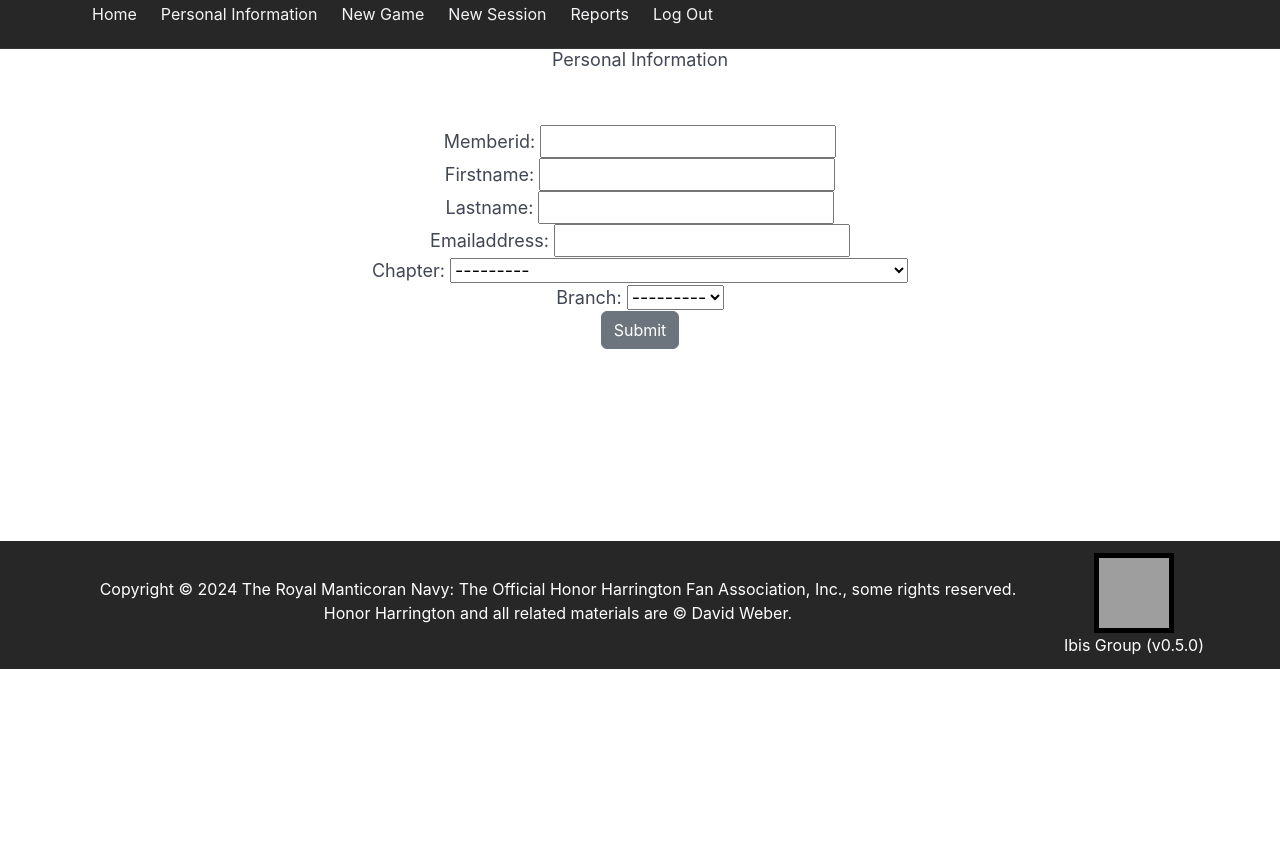
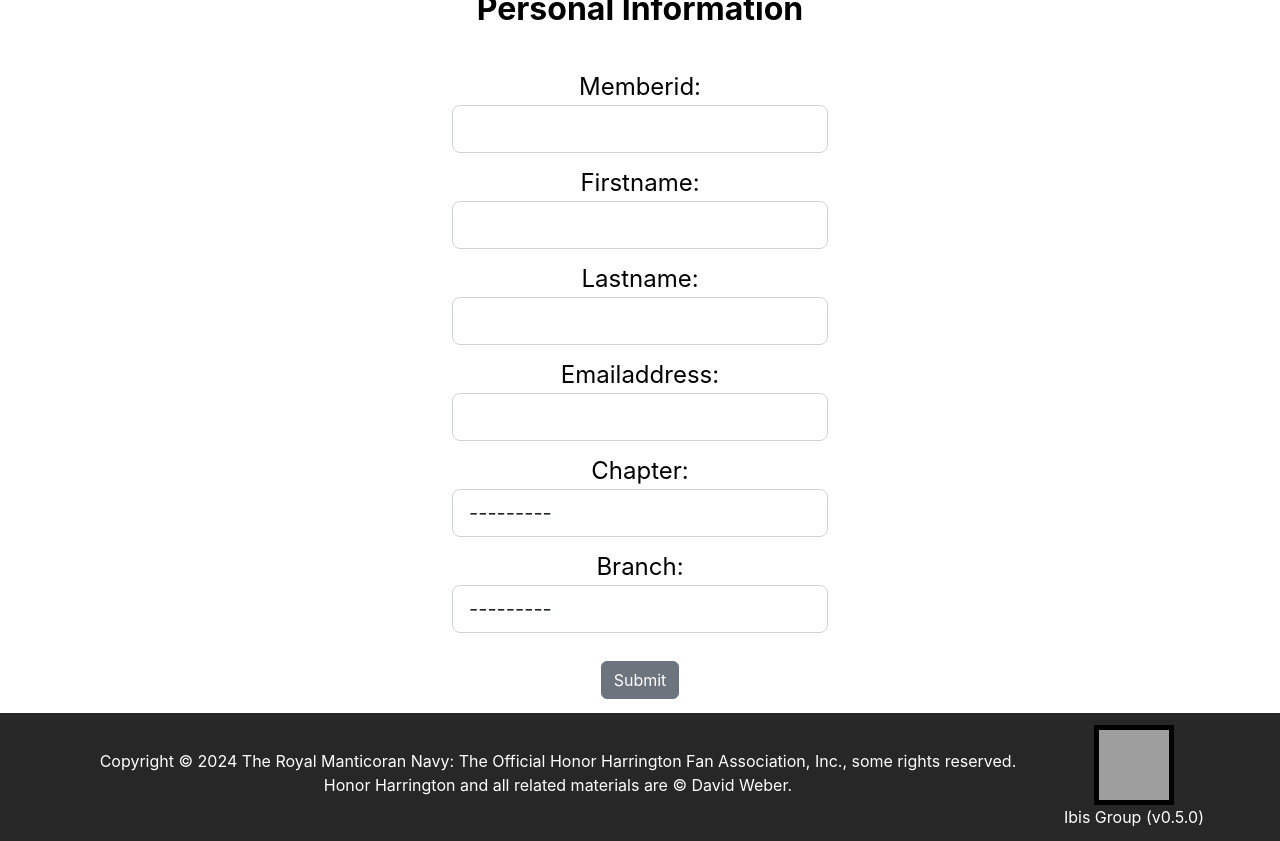
Before and after one commit to ramchip50/MarksmanshipCentral, a Django app: template MarksmanshipCentral/app/templates/app/Personal.html in a window 1280 px wide. Shown: the part 237-1078 px from the top of the page. Before the commit the page ends 906 px from the top, so only its background shows below. Run offline with Django 3.2, Linux system fonts and the light colour scheme; the template is opened without the code that fills it: values that come from a table or form of the project are taken from there, others are empty; data comes from the database, SQL or seed files in the repository; parts of the project's set-up code (start-up, migrations or seed data) failed here and were passed over; some libraries are stand-ins or nearby versions; grey boxes are pictures that could not be loaded.

Commit message:
20240414.2055

```diff
--- a/MarksmanshipCentral/app/forms.py
+++ b/MarksmanshipCentral/app/forms.py
@@ -2,6 +2,7 @@
 Definition of forms.
 """
 
+import email
 from os import name
 from random import choice
 from typing import Any
@@ -107,6 +108,15 @@ class PersonForm(ModelForm):
     class Meta:
         model = Person
         fields = ('memberid', 'firstname', 'lastname', 'emailaddress', 'chapter', 'branch')
+        widgets = {
+            'memberid': forms.TextInput(attrs={'class':'form-control form-control-lg mb-3'}),
+            'firstname': forms.TextInput(attrs={'class':'form-control form-control-lg mb-3'}),
+            'lastname': forms.TextInput(attrs={'class':'form-control form-control-lg mb-3'}),
+            'emailaddress': forms.EmailInput(attrs={'class':'form-control form-control-lg mb-3'}),
+            'chapter': forms.Select(attrs={'class':'form-control form-control-lg mb-3'}),
+            'branch': forms.Select(attrs={'class':'form-control form-control-lg mb-3'}),
+            }
+
 
 class GameForm(forms.Form):
     name = forms.CharField(widget=forms.TextInput(attrs={'class':'form-control','style':'width:350px'}))
--- a/MarksmanshipCentral/app/templates/app/BaseNav.html
+++ b/MarksmanshipCentral/app/templates/app/BaseNav.html
@@ -18,7 +18,7 @@
                     </span>
                 </a>
             </div>
-            <div data-v-4fe12f68="" class="navbar-menu">
+            <div data-v-4fe12f68="" class="navbar-menu fs-3">
                 <div data-v-4fe12f68="" class="navbar-start">
                     <a data-v-4fe12f68="" class="navbar-item" href="{% url 'landing'%}">Home</a>
                     <a data-v-4fe12f68="" class="navbar-item" href="{% url 'personal'%}">Personal Information</a>
--- a/MarksmanshipCentral/app/templates/app/Personal.html
+++ b/MarksmanshipCentral/app/templates/app/Personal.html
@@ -9,18 +9,22 @@
     Member Information
 {% endblock name%}
 {% block content %}
-<center>
-    <h1>Personal Information</h1>
-    <br><br>
+    <div class="container text-center">
+        <p class="fs-2 fw-bold">Personal Information</p>
+        <br>
         {% if submitted %}
             Information was updated successfully!
         {% endif %}
-    <form action="" method=POST>
+        <div class="container" style="width: 400px;" >
+            <form action="" method=POST >
                 {% csrf_token %}
                 {{ form.as_p }}
-        <input type="submit" value="Submit" class="btn btn-secondary">
+                <div class="container">
+                    <input type="submit" value="Submit" class="btn btn-secondary my-4" />
+                </div>
             </form>
-</center>
+        </div>
+    </div>
 
 
 
--- a/MarksmanshipCentral/app/templates/app/base.html
+++ b/MarksmanshipCentral/app/templates/app/base.html
@@ -10,9 +10,10 @@
 
         .main {
             display: block;
-            padding: 0px 10px;
-            font-size: 18px;
+            padding: 10px 75px 10px 75px;
+            font-size: 24px;
             min-height: 63vh;
+            color: #000000;
         }
 
         .hero-foot {
@@ -27,20 +28,12 @@
             justify-content: center;
         }
 
-        .foot-text {
-        }
-
         .cropped1 {
-            width: 80px; /* width of container */
-            height: 80px; /* height of container */
+            width: 80px;
+            height: 80px;
             object-fit: cover;
             object-position: 20% 10%;
             border: 5px solid black;
-        }
-
-        section.nav {
-            border-bottom: 1px solid #363636;
-            border-top: 1px solid #363636
         }
 
         .navbar.is-dark[data-v-4fe12f68] {
@@ -53,11 +46,11 @@
             font-family: Incised,Prociono,serif
         }
 
-        .hero-body, section.nav {
+        .hero-head, section.nav {
             background-color: #272727
         }
 
-        .hero-body {
+        .hero-head {
             padding-top: 12px;
             padding-bottom: 6px
         }
@@ -85,15 +78,15 @@
 </head>
 <body>
     <section class="hero is-dark">
-        <div class="hero-body">
+        <div class="hero-head">
             <div class="container">
                 <div class="columns">
                     <div class="column is-narrow">
                         <img src="https://www.trmn.org/user/themes/trmn/images/trmn-2023.png" alt="TRMN Seal" width="160px">
                     </div>
                     <div class="column bring-down">
-                        <p class="title">Marksmanship Central</p>
-                        <p class="subtitle">{% block name %}{% endblock name %}</p><br>
+                        <p class="title fs-1">Marksmanship Central</p>
+                        <p class="subtitle fs-3">{% block name %}{% endblock name %}</p><br>
                     </div>
                 </div>
             </div>
```
Also changed, not shown: MarksmanshipCentral/app/templates/app/HomeArmy.html (+7 -9 lines), MarksmanshipCentral/app/templates/app/HomeNavy.html (+7 -5 lines), MarksmanshipCentral/app/templates/app/NewGame.html (+13 -6 lines), MarksmanshipCentral/app/templates/app/NewSession2.html (+4 -5 lines). Lines whose indentation alone changed are shown as unchanged.
